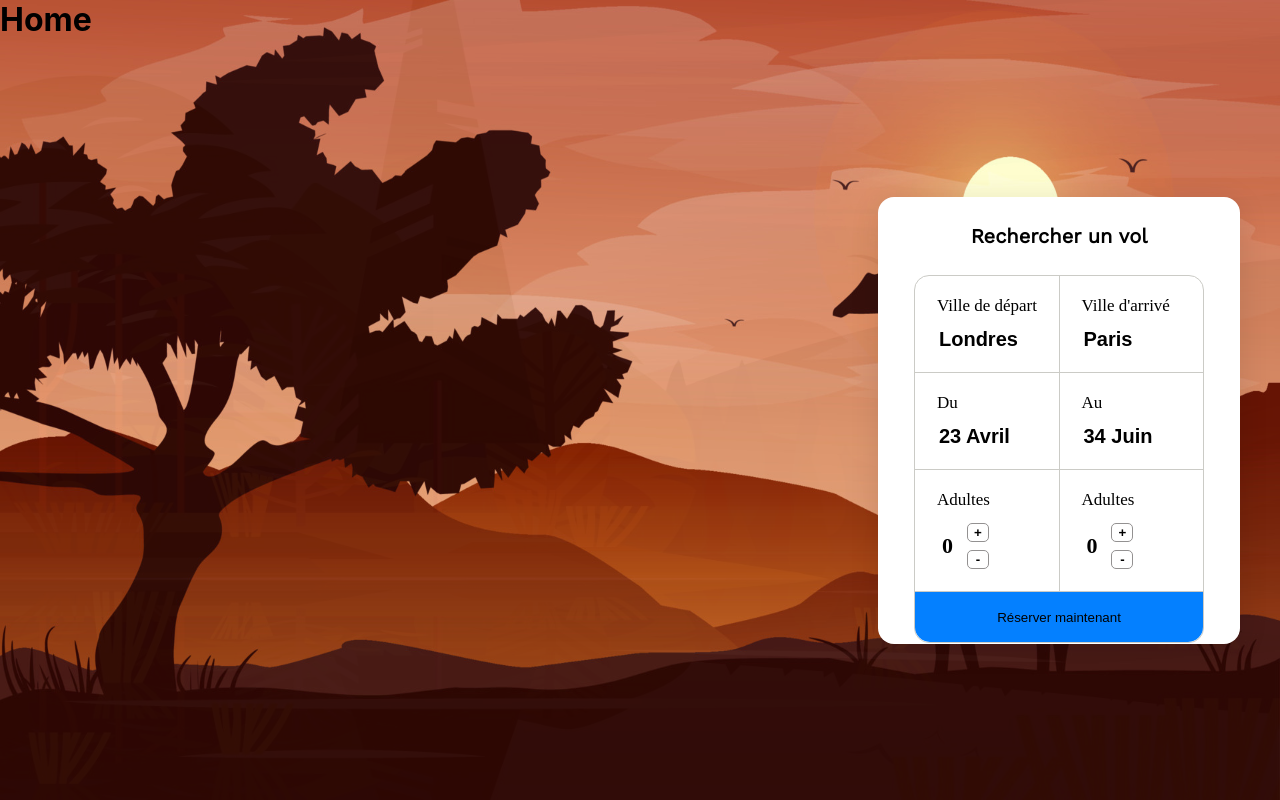
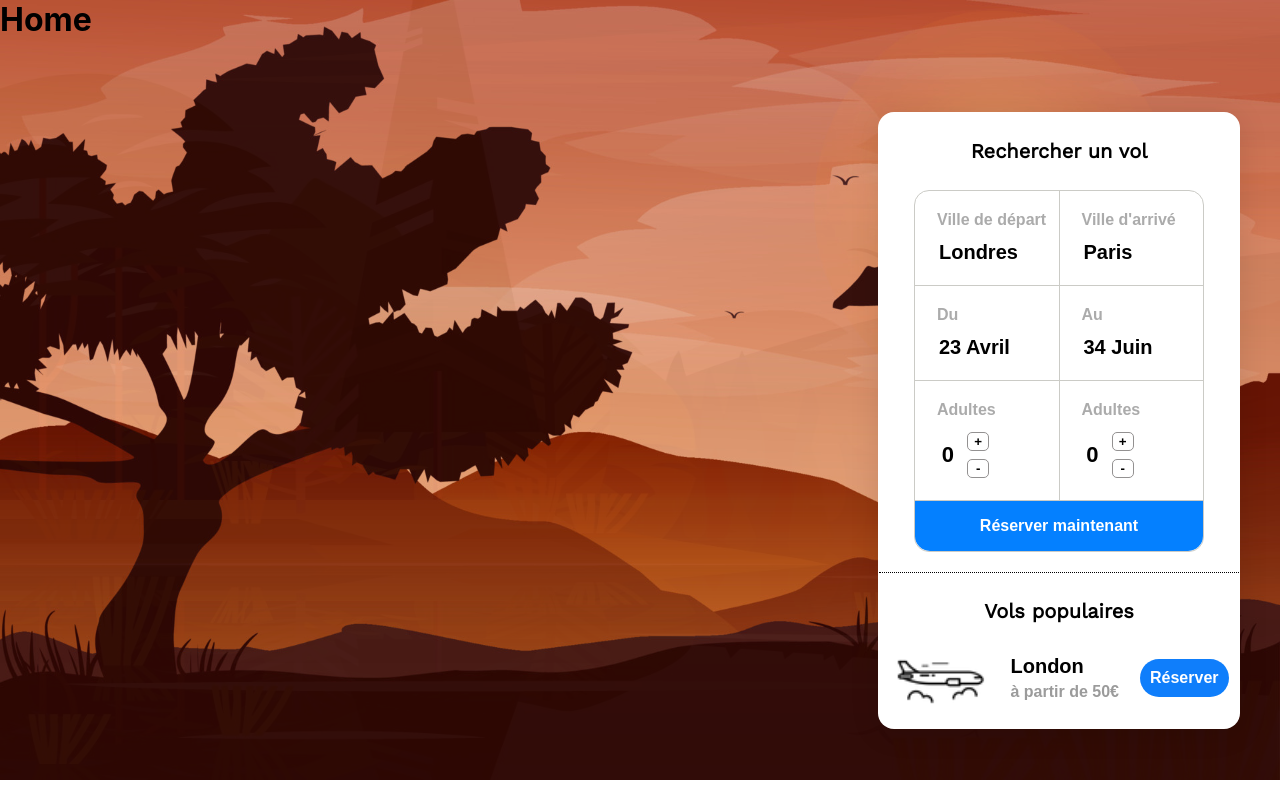
Before and after one commit to xsma-L/flight-booking, a React (Create React App) app in the folder client/: page / in a window 1280 px wide. Built offline with nearby package versions, Linux system fonts and the light colour scheme.

Commit message:
hompage booking menu

```diff
--- a/client/src/App.css
+++ b/client/src/App.css
@@ -36,6 +36,7 @@ h1 {
 
 .homepage {
   height: 100vh;
+  max-height: fit-content;
   width: 100%;
   animation-name: backgroundChanger;
   animation-duration: 15s;
@@ -89,7 +90,7 @@ h1 {
 }
 
 .book-flight-form {
-  font-family: 'Permanet Marker', cursive;
+  font-family: 'Permanet Marker', sans-serif;
   display: flex;
   flex-direction: column;
   align-items: center;
@@ -114,8 +115,10 @@ h1 {
 }
 
 .from span {
-  font-size: 17px;
+  font-size: 16px;
   margin-bottom: 11px;
+  color: #ababab;
+  font-weight: bold;
 }
 
 .from input {
@@ -133,8 +136,10 @@ h1 {
 }
 
 .to span {
-  font-size: 17px;
+  font-size: 16px;
   margin-bottom: 11px;
+  color: #ababab;
+  font-weight: bold;
 }
 
 .to input {
@@ -169,8 +174,10 @@ h1 {
 }
 
 .date-from span {
-  font-size: 17px;
+  font-size: 16px;
   margin-bottom: 11px;
+  color: #ababab;
+  font-weight: bold;
 }
 
 span.day-from {
@@ -188,8 +195,10 @@ input.day-from {
 }
 
 .date-to span {
-  font-size: 17px;
+  font-size: 16px;
   margin-bottom: 11px;
+  color: #ababab;
+  font-weight: bold;
 }
 
 input.day-to {
@@ -213,8 +222,10 @@ input.day-to {
 }
 
 span.adult-title {
-  font-size: 17px;
+  font-size: 16px;
   margin-bottom: 11px;
+  color: #ababab;
+  font-weight: bold;
 }
 
 .adult-nb {
@@ -235,8 +246,10 @@ span.adult-title {
 }
 
 span.children-title {
-  font-size: 17px;
+  font-size: 16px;
   margin-bottom: 11px;
+  color: #ababab;
+  font-weight: bold;
 }
 
 .children-nb {
@@ -278,6 +291,79 @@ button.search-flights {
   border-bottom-right-radius: 15px;
   border: none;
   background: #0480ff;
+  color: #ffffff;
+  font-size: 16px;
+  font-weight: bold;
+}
+
+button.search-flights:hover {
+  cursor: pointer;
+  background: #015fbff5;
+}
+
+.popular-flight {
+  display: flex;
+  width: 100%;
+  margin-top: 20px;
+  border-top: 0.5px dotted black;
+  flex-direction: column;
+  align-items: center;
+}
+
+.popular-flight-content {
+  width: 100%;
+}
+
+h4.popular-title {
+  font-family: 'Work Sans', sans-serif;
+  font-size: 20px;
+  margin-bottom: 5px;
+}
+
+.popular-flight-info {
+  display: flex;
+  justify-content: space-around;
+  align-items: center;
+}
+
+.flight-infos {
+  width: 100%;
+}
+
+.popular-flight-info img {
+  height: 100px;
+}
+
+.flight-location-price {
+  display: flex;
+  flex-direction: column;
+}
+
+span.city {
+  font-size: 20px;
+  font-weight: bold;
+}
+
+span.price {
+  font-size: 16px;
+  font-weight: bold;
+  color: #9b9b9b;
+  margin-top: 5px;
+}
+
+span.book-flight-link {
+  background: #0f7efb;
+  display: flex;
+  align-items: center;
+  padding: 10px;
+  font-weight: bold;
+  color: #ffffff;
+  border-radius: 20px;
+}
+
+span.book-flight-link:hover {
+  cursor: pointer;
+  background: #0c65c1;
 }
 
 @keyframes App-logo-spin {
--- a/client/src/Components/Home.js
+++ b/client/src/Components/Home.js
@@ -61,7 +61,21 @@ function Home(props) {
                         </div>
                         <button className='search-flights'>Réserver maintenant</button>
                     </div>
-
+                    <div className='popular-flight'>
+                        <h4 className='popular-title'>Vols populaires</h4>
+                        {/* <div className='popular-flight-content'> */}
+                            <div className='flight-infos'>
+                                <div className='popular-flight-info'>
+                                    <img src='airplane.png' />
+                                    <div className='flight-location-price'>
+                                        <span className='city'>London</span>
+                                        <span className='price'>à partir de 50€</span>
+                                    </div>
+                                    <span className='book-flight-link'>Réserver</span>
+                                </div>
+                            </div>
+                        {/* </div> */}
+                    </div>
                 </div>
             </section>
         </main>
```
Also changed, not shown: client/public/airplane.png (added), client/public/airplane.svg (added).
